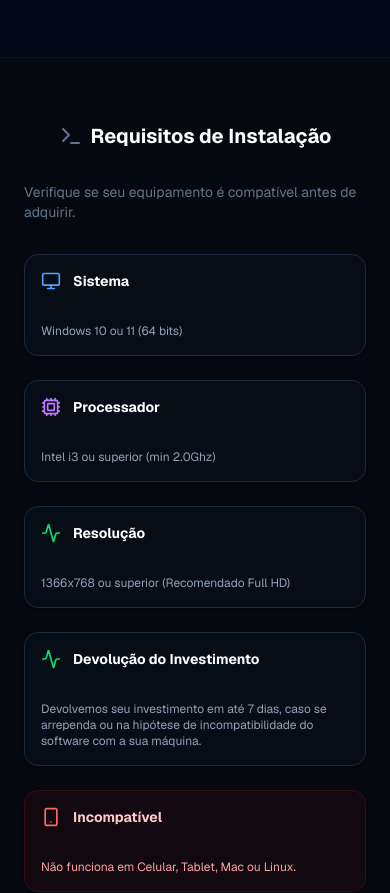
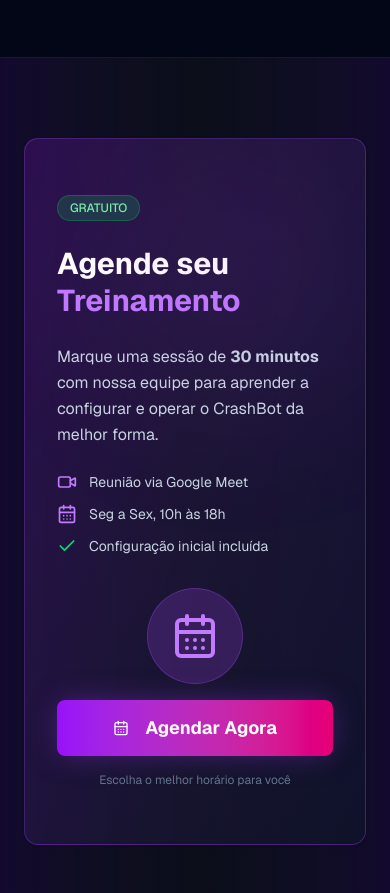
Before and after one commit to josediogodutrafh/CrashBot-System-V1, a Next.js app in the folder crashbot-platform/loja/: page / in a window 390 px wide. Shown: the part 5360-6253 px from the top of the page. Built offline with nearby package versions, Linux system fonts and the light colour scheme.

Commit message:
feat: Adiciona seção de agendamento de treinamento na página inicial

```diff
--- a/crashbot-platform/loja/app/page.tsx
+++ b/crashbot-platform/loja/app/page.tsx
@@ -6,6 +6,7 @@
 import {
   Activity,
   AlertTriangle,
+  CalendarDays,
   Check,
   Cpu,
   Eye,
@@ -14,6 +15,7 @@
   PlayCircle,
   Smartphone,
   Terminal,
+  Video,
 } from 'lucide-react';
 import Image from 'next/image';
 import Link from 'next/link';
@@ -297,6 +299,13 @@
                 className="hover:text-white transition-colors"
               >
                 Licenciamento
+              </Link>
+              <Link
+                href="/agendar"
+                className="hover:text-white transition-colors flex items-center gap-1"
+              >
+                <CalendarDays className="w-4 h-4" />
+                Agendar Treinamento
               </Link>
             </nav>
 
@@ -606,6 +615,70 @@
             </div>
           </section>
 
+          {/* --- NOVA SEÇÃO: AGENDAR TREINAMENTO --- */}
+          <section className="py-20 bg-gradient-to-r from-purple-900/20 via-[#0B0F19] to-purple-900/20 border-y border-purple-500/10">
+            <div className="container mx-auto px-6">
+              <div className="max-w-4xl mx-auto">
+                <Card className="bg-gradient-to-br from-purple-900/40 to-slate-900/60 border-purple-500/30 overflow-hidden relative">
+                  <div className="absolute top-0 right-0 w-64 h-64 bg-purple-500/10 blur-[80px] rounded-full pointer-events-none"></div>
+
+                  <CardContent className="p-8 md:p-12">
+                    <div className="grid md:grid-cols-2 gap-8 items-center">
+                      {/* Texto */}
+                      <div className="space-y-6">
+                        <Badge className="bg-green-500/20 text-green-300 border-green-500/30 px-3 py-1">
+                          GRATUITO
+                        </Badge>
+                        <h2 className="text-3xl md:text-4xl font-bold text-white leading-tight">
+                          Agende seu{' '}
+                          <span className="text-purple-400">Treinamento</span>
+                        </h2>
+                        <p className="text-slate-300 leading-relaxed">
+                          Marque uma sessão de <strong>30 minutos</strong> com
+                          nossa equipe para aprender a configurar e operar o
+                          CrashBot da melhor forma.
+                        </p>
+                        <ul className="space-y-3 text-sm text-slate-300">
+                          <li className="flex items-center gap-3">
+                            <Video className="w-5 h-5 text-purple-400" />
+                            Reunião via Google Meet
+                          </li>
+                          <li className="flex items-center gap-3">
+                            <CalendarDays className="w-5 h-5 text-purple-400" />
+                            Seg a Sex, 10h às 18h
+                          </li>
+                          <li className="flex items-center gap-3">
+                            <Check className="w-5 h-5 text-green-400" />
+                            Configuração inicial incluída
+                          </li>
+                        </ul>
+                      </div>
+
+                      {/* Botão */}
+                      <div className="flex flex-col items-center justify-center space-y-4">
+                        <div className="w-24 h-24 bg-purple-500/20 rounded-full flex items-center justify-center border border-purple-500/30">
+                          <CalendarDays className="w-12 h-12 text-purple-400" />
+                        </div>
+                        <Link href="/agendar" className="w-full">
+                          <Button
+                            size="lg"
+                            className="w-full h-14 bg-gradient-to-r from-purple-600 to-pink-600 font-bold text-lg shadow-[0_0_30px_-5px_rgba(147,51,234,0.5)] hover:scale-[1.02] transition-transform"
+                          >
+                            <CalendarDays className="w-5 h-5 mr-2" />
+                            Agendar Agora
+                          </Button>
+                        </Link>
+                        <p className="text-xs text-slate-500 text-center">
+                          Escolha o melhor horário para você
+                        </p>
+                      </div>
+                    </div>
+                  </CardContent>
+                </Card>
+              </div>
+            </div>
+          </section>
+
           {/* --- NOVA SEÇÃO: REQUISITOS TÉCNICOS (RODAPÉ) --- */}
           <section className="py-16 border-t border-white/5 bg-[#05080f]">
             <div className="container mx-auto px-6">
@@ -701,6 +774,9 @@
               <Link href="/privacidade" className="hover:text-purple-400">
                 Privacidade
               </Link>
+              <Link href="/agendar" className="hover:text-purple-400">
+                Agendar Treinamento
+              </Link>
             </div>
           </footer>
         </div>
```
